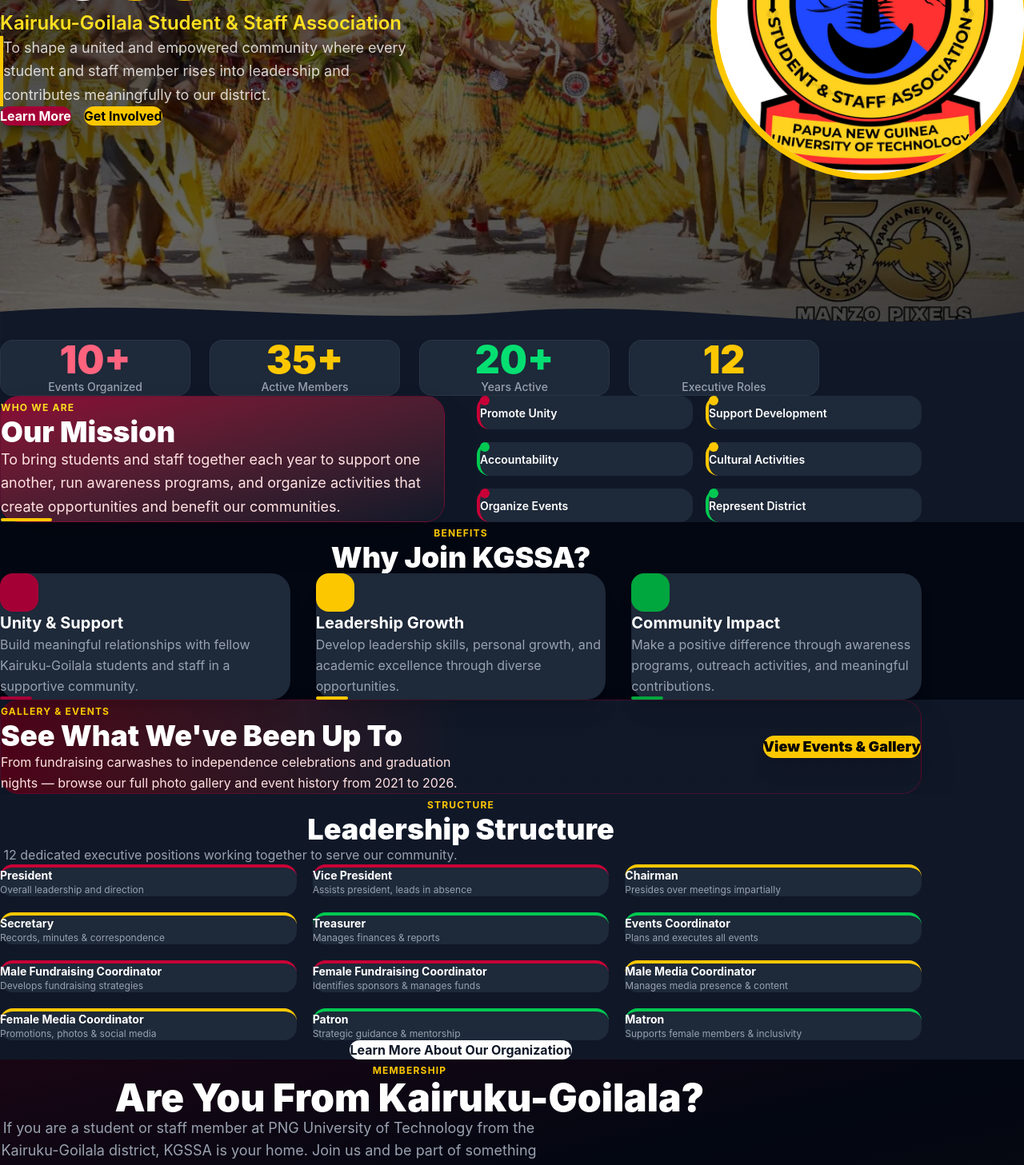
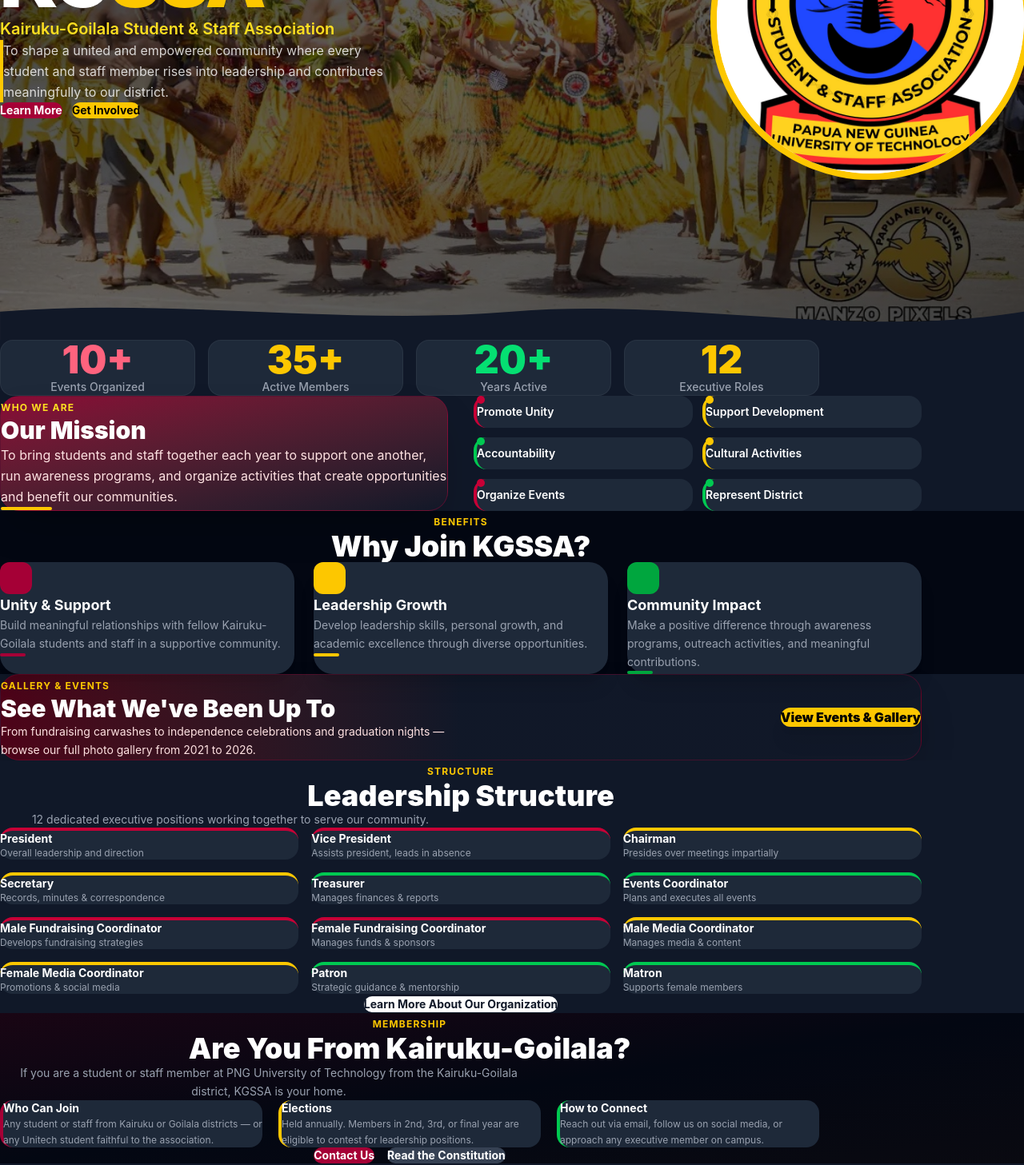
Before and after one commit to MarilyneIkupu18/KGSSA, a Next.js app: page / in a window 1280 px wide. Shown: the part 420-1877 px from the top of the page at 80% size. Built offline with nearby package versions, Linux system fonts and the light colour scheme.

Commit message:
Fix mobile responsiveness and update nav labels

```diff
--- a/src/app/page.tsx
+++ b/src/app/page.tsx
@@ -9,70 +9,46 @@
 
       {/* ── HERO ── */}
       <section className="relative min-h-screen flex items-center overflow-hidden">
-        <Image
-          src="/2025_Independence_celebration_event.jpeg"
-          alt="Independence Celebration"
-          fill
-          priority
-          className="object-cover"
-        />
-        {/* dark + red gradient overlay */}
+        <Image src="/2025_Independence_celebration_event.jpeg" alt="Independence Celebration" fill priority className="object-cover" />
         <div className="absolute inset-0 bg-gradient-to-br from-black/85 via-black/60 to-black/75" />
-
-        {/* yellow top accent bar */}
         <div className="absolute top-0 left-0 right-0 h-1 bg-yellow-400" />
 
-        <div className="relative z-10 max-w-7xl mx-auto px-6 py-32 w-full">
-          <div className="grid lg:grid-cols-2 gap-12 items-center">
+        <div className="relative z-10 max-w-7xl mx-auto px-6 py-24 w-full">
+          <div className="grid lg:grid-cols-2 gap-10 items-center">
 
-            {/* Left text */}
-            <div className="space-y-8">
-              {/* Badge */}
+            <div className="space-y-6">
               <span className="inline-block bg-yellow-400 text-black text-xs font-bold uppercase tracking-widest px-4 py-2 rounded-full">
                 PNG University of Technology
               </span>
-
               <div>
-                <h1 className="text-7xl md:text-8xl font-black text-white leading-none tracking-tight">
+                <h1 className="text-5xl sm:text-6xl md:text-7xl lg:text-8xl font-black text-white leading-none tracking-tight">
                   KG<span className="text-yellow-400">SSA</span>
                 </h1>
-                <p className="text-xl md:text-2xl text-yellow-300 font-semibold mt-3">
+                <p className="text-base sm:text-lg md:text-xl text-yellow-300 font-semibold mt-3">
                   Kairuku-Goilala Student &amp; Staff Association
                 </p>
               </div>
-
-              <p className="text-lg text-white/80 leading-relaxed max-w-lg border-l-4 border-yellow-400 pl-5">
+              <p className="text-sm sm:text-base text-white/80 leading-relaxed max-w-lg border-l-4 border-yellow-400 pl-4">
                 To shape a united and empowered community where every student and staff member rises into leadership and contributes meaningfully to our district.
               </p>
-
-              <div className="flex flex-wrap gap-4 pt-2">
-                <Link href="/about"
-                  className="bg-rose-800 hover:bg-rose-700 text-white font-bold px-8 py-4 rounded-xl transition-all duration-200 shadow-lg shadow-black/40">
+              <div className="flex flex-wrap gap-3 pt-1">
+                <Link href="/about" className="bg-rose-800 hover:bg-rose-700 text-white font-bold px-6 py-3 rounded-xl transition-all duration-200 text-sm">
                   Learn More
                 </Link>
-                <Link href="/contact"
-                  className="bg-yellow-400 hover:bg-yellow-300 text-black font-bold px-8 py-4 rounded-xl transition-all duration-200 shadow-lg shadow-yellow-900/30">
+                <Link href="/contact" className="bg-yellow-400 hover:bg-yellow-300 text-black font-bold px-6 py-3 rounded-xl transition-all duration-200 text-sm">
                   Get Involved
                 </Link>
               </div>
             </div>
 
-            {/* Right logo */}
             <div className="flex justify-center lg:justify-end">
-              <div className="relative w-72 h-72 md:w-96 md:h-96 rounded-full ring-4 ring-yellow-400 ring-offset-4 ring-offset-transparent shadow-2xl overflow-hidden bg-white">
-                <Image
-                  src="/kai-goi_logo.jpeg"
-                  alt="KGSSA Logo"
-                  fill
-                  sizes="384px"
-                  className="object-contain p-4"
-                />
+              <div className="relative w-44 h-44 sm:w-56 sm:h-56 md:w-72 md:h-72 lg:w-96 lg:h-96 rounded-full ring-4 ring-yellow-400 ring-offset-4 ring-offset-transparent shadow-2xl overflow-hidden bg-white">
+                <Image src="/kai-goi_logo.jpeg" alt="KGSSA Logo" fill sizes="384px" className="object-contain p-4" />
               </div>
             </div>
           </div>
         </div>
 
-        {/* bottom wave */}
         <div className="absolute bottom-0 left-0 right-0">
           <svg viewBox="0 0 1440 60" fill="none" xmlns="http://www.w3.org/2000/svg">
             <path d="M0 60L1440 60L1440 20C1200 60 960 0 720 20C480 40 240 0 0 20L0 60Z" fill="#111827"/>
@@ -80,41 +56,37 @@
         </div>
       </section>
 
-      {/* ── STATS BANNER ── */}
-      <section className="bg-gray-900 py-16 px-6">
-        <div className="max-w-5xl mx-auto grid grid-cols-2 md:grid-cols-4 gap-6 text-center">
+      {/* ── STATS ── */}
+      <section className="bg-gray-900 py-12 px-6">
+        <div className="max-w-5xl mx-auto grid grid-cols-2 md:grid-cols-4 gap-4 text-center">
           {[
             { num: '10+', label: 'Events Organized', color: 'text-rose-400' },
             { num: '35+', label: 'Active Members',   color: 'text-yellow-400' },
             { num: '20+', label: 'Years Active',     color: 'text-green-400' },
             { num: '12',  label: 'Executive Roles',  color: 'text-yellow-400' },
           ].map(({ num, label, color }) => (
-            <div key={label} className="bg-gray-800 rounded-2xl py-8 px-4 border border-white/5">
-              <div className={`text-5xl font-black ${color}`}>{num}</div>
-              <p className="text-gray-400 mt-2 text-sm font-medium">{label}</p>
+            <div key={label} className="bg-gray-800 rounded-2xl py-6 px-3 border border-white/5">
+              <div className={`text-4xl sm:text-5xl font-black ${color}`}>{num}</div>
+              <p className="text-gray-400 mt-2 text-xs sm:text-sm font-medium">{label}</p>
             </div>
           ))}
         </div>
       </section>
 
       {/* ── MISSION ── */}
-      <section className="bg-gray-900 py-24 px-6">
-        <div className="max-w-6xl mx-auto grid lg:grid-cols-2 gap-10 items-stretch">
-
-          {/* Mission card */}
-          <div className="bg-gradient-to-br from-rose-900 to-gray-900 rounded-3xl p-10 text-white shadow-2xl flex flex-col justify-between border border-rose-900/50">
+      <section className="bg-gray-900 py-16 px-6">
+        <div className="max-w-6xl mx-auto grid lg:grid-cols-2 gap-8 items-stretch">
+          <div className="bg-gradient-to-br from-rose-900 to-gray-900 rounded-3xl p-8 text-white shadow-2xl flex flex-col justify-between border border-rose-900/50">
             <div>
               <span className="text-yellow-300 text-xs font-bold uppercase tracking-widest">Who We Are</span>
-              <h2 className="text-4xl font-black mt-3 mb-6">Our Mission</h2>
-              <p className="text-red-100 text-lg leading-relaxed">
+              <h2 className="text-3xl font-black mt-3 mb-4">Our Mission</h2>
+              <p className="text-red-100 leading-relaxed">
                 To bring students and staff together each year to support one another, run awareness programs, and organize activities that create opportunities and benefit our communities.
               </p>
             </div>
-            <div className="mt-8 h-1 w-16 bg-yellow-400 rounded-full" />
+            <div className="mt-6 h-1 w-16 bg-yellow-400 rounded-full" />
           </div>
-
-          {/* Objectives grid */}
-          <div className="grid grid-cols-2 gap-4">
+          <div className="grid grid-cols-2 gap-3">
             {[
               { title: 'Promote Unity',       color: 'border-rose-700',   dot: 'bg-rose-700' },
               { title: 'Support Development', color: 'border-yellow-400', dot: 'bg-yellow-400' },
@@ -123,9 +95,9 @@
               { title: 'Organize Events',     color: 'border-rose-700',   dot: 'bg-rose-700' },
               { title: 'Represent District',  color: 'border-green-500',  dot: 'bg-green-500' },
             ].map(({ title, color, dot }) => (
-              <div key={title} className={`bg-gray-800 rounded-2xl p-5 border-l-4 ${color} hover:bg-gray-700 transition-colors`}>
-                <div className={`w-3 h-3 rounded-full ${dot} mb-3`} />
-                <p className="text-white font-semibold text-sm">{title}</p>
+              <div key={title} className={`bg-gray-800 rounded-2xl p-4 border-l-4 ${color}`}>
+                <div className={`w-2.5 h-2.5 rounded-full ${dot} mb-2`} />
+                <p className="text-white font-semibold text-xs sm:text-sm">{title}</p>
               </div>
             ))}
           </div>
@@ -133,39 +105,23 @@
       </section>
 
       {/* ── WHY JOIN ── */}
-      <section className="bg-gray-950 py-24 px-6">
+      <section className="bg-gray-950 py-16 px-6">
         <div className="max-w-6xl mx-auto">
-          <div className="text-center mb-14">
+          <div className="text-center mb-10">
             <span className="text-yellow-400 text-xs font-bold uppercase tracking-widest">Benefits</span>
-            <h2 className="text-4xl font-black text-white mt-2">Why Join KGSSA?</h2>
+            <h2 className="text-3xl sm:text-4xl font-black text-white mt-2">Why Join KGSSA?</h2>
           </div>
-
-          <div className="grid md:grid-cols-3 gap-8">
+          <div className="grid sm:grid-cols-2 md:grid-cols-3 gap-6">
             {[
-              {
-                title: 'Unity & Support',
-                desc: 'Build meaningful relationships with fellow Kairuku-Goilala students and staff in a supportive community.',
-                accent: 'bg-rose-800',
-                bar: 'bg-rose-800',
-              },
-              {
-                title: 'Leadership Growth',
-                desc: 'Develop leadership skills, personal growth, and academic excellence through diverse opportunities.',
-                accent: 'bg-yellow-400',
-                bar: 'bg-yellow-400',
-              },
-              {
-                title: 'Community Impact',
-                desc: 'Make a positive difference through awareness programs, outreach activities, and meaningful contributions.',
-                accent: 'bg-green-600',
-                bar: 'bg-green-600',
-              },
+              { title: 'Unity & Support',    desc: 'Build meaningful relationships with fellow Kairuku-Goilala students and staff in a supportive community.', accent: 'bg-rose-800',   bar: 'bg-rose-800' },
+              { title: 'Leadership Growth',  desc: 'Develop leadership skills, personal growth, and academic excellence through diverse opportunities.',        accent: 'bg-yellow-400', bar: 'bg-yellow-400' },
+              { title: 'Community Impact',   desc: 'Make a positive difference through awareness programs, outreach activities, and meaningful contributions.',  accent: 'bg-green-600',  bar: 'bg-green-600' },
             ].map(({ title, desc, accent, bar }) => (
-              <div key={title} className="bg-gray-800 rounded-3xl p-8 hover:scale-105 transition-transform duration-200 shadow-xl">
-                <div className={`w-12 h-12 ${accent} rounded-2xl mb-6`} />
-                <h3 className="text-xl font-bold text-white mb-3">{title}</h3>
-                <p className="text-gray-400 leading-relaxed">{desc}</p>
-                <div className={`mt-6 h-1 w-10 ${bar} rounded-full`} />
+              <div key={title} className="bg-gray-800 rounded-3xl p-7 shadow-xl">
+                <div className={`w-10 h-10 ${accent} rounded-xl mb-5`} />
+                <h3 className="text-lg font-bold text-white mb-2">{title}</h3>
+                <p className="text-gray-400 text-sm leading-relaxed">{desc}</p>
+                <div className={`mt-5 h-1 w-8 ${bar} rounded-full`} />
               </div>
             ))}
           </div>
@@ -173,19 +129,18 @@
       </section>
 
       {/* ── EVENTS PROMO ── */}
-      <section className="bg-gray-900 py-20 px-6">
+      <section className="bg-gray-900 py-16 px-6">
         <div className="max-w-6xl mx-auto">
-          <div className="bg-gradient-to-r from-rose-950 via-gray-900 to-gray-900 rounded-3xl p-10 md:p-14 flex flex-col md:flex-row items-center justify-between gap-8 shadow-2xl border border-rose-900/40">
-            <div className="max-w-xl">
-              <span className="text-yellow-400 text-xs font-bold uppercase tracking-widest">Gallery & Events</span>
-              <h2 className="text-4xl font-black text-white mt-2 mb-4">See What We&apos;ve Been Up To</h2>
-              <p className="text-red-100 leading-relaxed">
-                From fundraising carwashes to independence celebrations and graduation nights — browse our full photo gallery and event history from 2021 to 2026.
+          <div className="bg-gradient-to-r from-rose-950 via-gray-900 to-gray-900 rounded-3xl p-8 md:p-12 flex flex-col md:flex-row items-center justify-between gap-8 shadow-2xl border border-rose-900/40">
+            <div className="max-w-xl text-center md:text-left">
+              <span className="text-yellow-400 text-xs font-bold uppercase tracking-widest">Gallery &amp; Events</span>
+              <h2 className="text-3xl font-black text-white mt-2 mb-3">See What We&apos;ve Been Up To</h2>
+              <p className="text-red-100 text-sm leading-relaxed">
+                From fundraising carwashes to independence celebrations and graduation nights — browse our full photo gallery from 2021 to 2026.
               </p>
             </div>
-            <div className="flex-shrink-0">
-              <Link href="/events"
-                className="inline-block bg-yellow-400 hover:bg-yellow-300 text-black font-black px-10 py-5 rounded-2xl transition-all duration-200 shadow-xl text-lg whitespace-nowrap">
+            <div className="shrink-0">
+              <Link href="/events" className="inline-block bg-yellow-400 hover:bg-yellow-300 text-black font-black px-8 py-4 rounded-2xl transition-all duration-200 shadow-xl whitespace-nowrap">
                 View Events &amp; Gallery
               </Link>
             </div>
@@ -194,81 +149,72 @@
       </section>
 
       {/* ── LEADERSHIP ── */}
-      <section className="bg-gray-900 py-24 px-6">
+      <section className="bg-gray-900 py-16 px-6">
         <div className="max-w-6xl mx-auto">
-          <div className="text-center mb-14">
+          <div className="text-center mb-10">
             <span className="text-yellow-400 text-xs font-bold uppercase tracking-widest">Structure</span>
-            <h2 className="text-4xl font-black text-white mt-2">Leadership Structure</h2>
-            <p className="text-gray-400 mt-3 max-w-xl mx-auto">
-              12 dedicated executive positions working together to serve our community.
-            </p>
+            <h2 className="text-3xl sm:text-4xl font-black text-white mt-2">Leadership Structure</h2>
+            <p className="text-gray-400 mt-2 max-w-xl mx-auto text-sm">12 dedicated executive positions working together to serve our community.</p>
           </div>
-
-          <div className="grid md:grid-cols-2 lg:grid-cols-3 gap-5 mb-12">
+          <div className="grid grid-cols-2 md:grid-cols-3 gap-4 mb-10">
             {[
-              { role: 'President',                      desc: 'Overall leadership and direction',              border: 'border-t-rose-700' },
-              { role: 'Vice President',                 desc: 'Assists president, leads in absence',           border: 'border-t-rose-700' },
-              { role: 'Chairman',                       desc: 'Presides over meetings impartially',            border: 'border-t-yellow-400' },
-              { role: 'Secretary',                      desc: 'Records, minutes & correspondence',             border: 'border-t-yellow-400' },
-              { role: 'Treasurer',                      desc: 'Manages finances & reports',                    border: 'border-t-green-500' },
-              { role: 'Events Coordinator',             desc: 'Plans and executes all events',                 border: 'border-t-green-500' },
-              { role: 'Male Fundraising Coordinator',   desc: 'Develops fundraising strategies',               border: 'border-t-rose-700' },
-              { role: 'Female Fundraising Coordinator', desc: 'Identifies sponsors & manages funds',           border: 'border-t-rose-700' },
-              { role: 'Male Media Coordinator',         desc: 'Manages media presence & content',              border: 'border-t-yellow-400' },
-              { role: 'Female Media Coordinator',       desc: 'Promotions, photos & social media',             border: 'border-t-yellow-400' },
-              { role: 'Patron',                         desc: 'Strategic guidance & mentorship',               border: 'border-t-green-500' },
-              { role: 'Matron',                         desc: 'Supports female members & inclusivity',         border: 'border-t-green-500' },
+              { role: 'President',                      desc: 'Overall leadership and direction',    border: 'border-t-rose-700' },
+              { role: 'Vice President',                 desc: 'Assists president, leads in absence', border: 'border-t-rose-700' },
+              { role: 'Chairman',                       desc: 'Presides over meetings impartially',  border: 'border-t-yellow-400' },
+              { role: 'Secretary',                      desc: 'Records, minutes & correspondence',   border: 'border-t-yellow-400' },
+              { role: 'Treasurer',                      desc: 'Manages finances & reports',          border: 'border-t-green-500' },
+              { role: 'Events Coordinator',             desc: 'Plans and executes all events',       border: 'border-t-green-500' },
+              { role: 'Male Fundraising Coordinator',   desc: 'Develops fundraising strategies',     border: 'border-t-rose-700' },
+              { role: 'Female Fundraising Coordinator', desc: 'Manages funds & sponsors',            border: 'border-t-rose-700' },
+              { role: 'Male Media Coordinator',         desc: 'Manages media & content',             border: 'border-t-yellow-400' },
+              { role: 'Female Media Coordinator',       desc: 'Promotions & social media',           border: 'border-t-yellow-400' },
+              { role: 'Patron',                         desc: 'Strategic guidance & mentorship',     border: 'border-t-green-500' },
+              { role: 'Matron',                         desc: 'Supports female members',             border: 'border-t-green-500' },
             ].map(({ role, desc, border }) => (
-              <div key={role} className={`bg-gray-800 rounded-2xl p-5 border-t-4 ${border}`}>
-                <h3 className="font-bold text-white mb-1 text-sm">{role}</h3>
+              <div key={role} className={`bg-gray-800 rounded-2xl p-4 border-t-4 ${border}`}>
+                <h3 className="font-bold text-white mb-1 text-xs sm:text-sm">{role}</h3>
                 <p className="text-gray-400 text-xs">{desc}</p>
               </div>
             ))}
           </div>
-
           <div className="text-center">
-            <Link href="/about"
-              className="inline-block bg-white text-gray-900 font-bold px-10 py-4 rounded-xl hover:bg-yellow-400 transition-colors duration-200">
+            <Link href="/about" className="inline-block bg-white text-gray-900 font-bold px-8 py-3 rounded-xl hover:bg-yellow-400 transition-colors duration-200 text-sm">
               Learn More About Our Organization
             </Link>
           </div>
         </div>
       </section>
 
-      {/* ── JOIN / MEMBERSHIP CTA ── */}
-      <section className="relative bg-gray-950 py-24 px-6 overflow-hidden">
+      {/* ── MEMBERSHIP CTA ── */}
+      <section className="relative bg-gray-950 py-16 px-6 overflow-hidden">
         <div className="absolute inset-0 bg-gradient-to-br from-rose-950/30 via-transparent to-yellow-950/10" />
         <div className="relative z-10 max-w-5xl mx-auto">
-          <div className="text-center mb-12">
+          <div className="text-center mb-10">
             <span className="text-yellow-400 text-xs font-bold uppercase tracking-widest">Membership</span>
-            <h2 className="text-4xl md:text-5xl font-black text-white mt-2 mb-4">Are You From Kairuku-Goilala?</h2>
-            <p className="text-gray-400 text-lg max-w-2xl mx-auto">
-              If you are a student or staff member at PNG University of Technology from the Kairuku-Goilala district, KGSSA is your home. Join us and be part of something bigger.
+            <h2 className="text-3xl sm:text-4xl font-black text-white mt-2 mb-3">Are You From Kairuku-Goilala?</h2>
+            <p className="text-gray-400 text-sm max-w-2xl mx-auto leading-relaxed">
+              If you are a student or staff member at PNG University of Technology from the Kairuku-Goilala district, KGSSA is your home.
             </p>
           </div>
-
-          <div className="grid md:grid-cols-3 gap-6 mb-12">
-            <div className="bg-gray-800 rounded-2xl p-6 border-l-4 border-rose-800">
-              <h3 className="text-white font-bold mb-2">Who Can Join</h3>
-              <p className="text-gray-400 text-sm leading-relaxed">Any student or staff member at PNG University of Technology from the Kairuku or Goilala districts of Central Province — or any Unitech student faithful to the association.</p>
+          <div className="grid sm:grid-cols-2 md:grid-cols-3 gap-5 mb-10">
+            <div className="bg-gray-800 rounded-2xl p-5 border-l-4 border-rose-800">
+              <h3 className="text-white font-bold mb-2 text-sm">Who Can Join</h3>
+              <p className="text-gray-400 text-xs leading-relaxed">Any student or staff from Kairuku or Goilala districts — or any Unitech student faithful to the association.</p>
             </div>
-            <div className="bg-gray-800 rounded-2xl p-6 border-l-4 border-yellow-400">
-              <h3 className="text-white font-bold mb-2">Elections</h3>
-              <p className="text-gray-400 text-sm leading-relaxed">Executive elections are held annually. Members in their 2nd, 3rd, or final year are eligible to contest for leadership positions.</p>
+            <div className="bg-gray-800 rounded-2xl p-5 border-l-4 border-yellow-400">
+              <h3 className="text-white font-bold mb-2 text-sm">Elections</h3>
+              <p className="text-gray-400 text-xs leading-relaxed">Held annually. Members in 2nd, 3rd, or final year are eligible to contest for leadership positions.</p>
             </div>
-            <div className="bg-gray-800 rounded-2xl p-6 border-l-4 border-green-500">
-              <h3 className="text-white font-bold mb-2">How to Connect</h3>
-              <p className="text-gray-400 text-sm leading-relaxed">Reach out via email, follow us on social media, or approach any executive member on campus to get started.</p>
+            <div className="bg-gray-800 rounded-2xl p-5 border-l-4 border-green-500">
+              <h3 className="text-white font-bold mb-2 text-sm">How to Connect</h3>
+              <p className="text-gray-400 text-xs leading-relaxed">Reach out via email, follow us on social media, or approach any executive member on campus.</p>
             </div>
           </div>
-
-          <div className="text-center">
-            <Link href="/contact"
-              className="inline-block bg-rose-800 hover:bg-rose-700 text-white font-bold px-12 py-4 rounded-xl transition-all duration-200 shadow-lg shadow-black/30 mr-4">
+          <div className="flex flex-wrap justify-center gap-4">
+            <Link href="/contact" className="bg-rose-800 hover:bg-rose-700 text-white font-bold px-8 py-3 rounded-xl transition-all duration-200 text-sm">
               Contact Us
             </Link>
-            <Link href="/about"
-              className="inline-block bg-gray-700 hover:bg-gray-600 text-white font-bold px-12 py-4 rounded-xl transition-all duration-200">
+            <Link href="/about" className="bg-gray-700 hover:bg-gray-600 text-white font-bold px-8 py-3 rounded-xl transition-all duration-200 text-sm">
               Read the Constitution
             </Link>
           </div>
--- a/src/components/Header.tsx
+++ b/src/components/Header.tsx
@@ -7,9 +7,9 @@
 
 const navLinks = [
   { href: '/',        label: 'Home'    },
-  { href: '/about',   label: 'About'   },
+  { href: '/about',   label: 'About Us'   },
   { href: '/events',  label: 'Events'  },
-  { href: '/contact', label: 'Contact' },
+  { href: '/contact', label: 'Contact Us' },
 ];
 
 export default function Header() {
```
